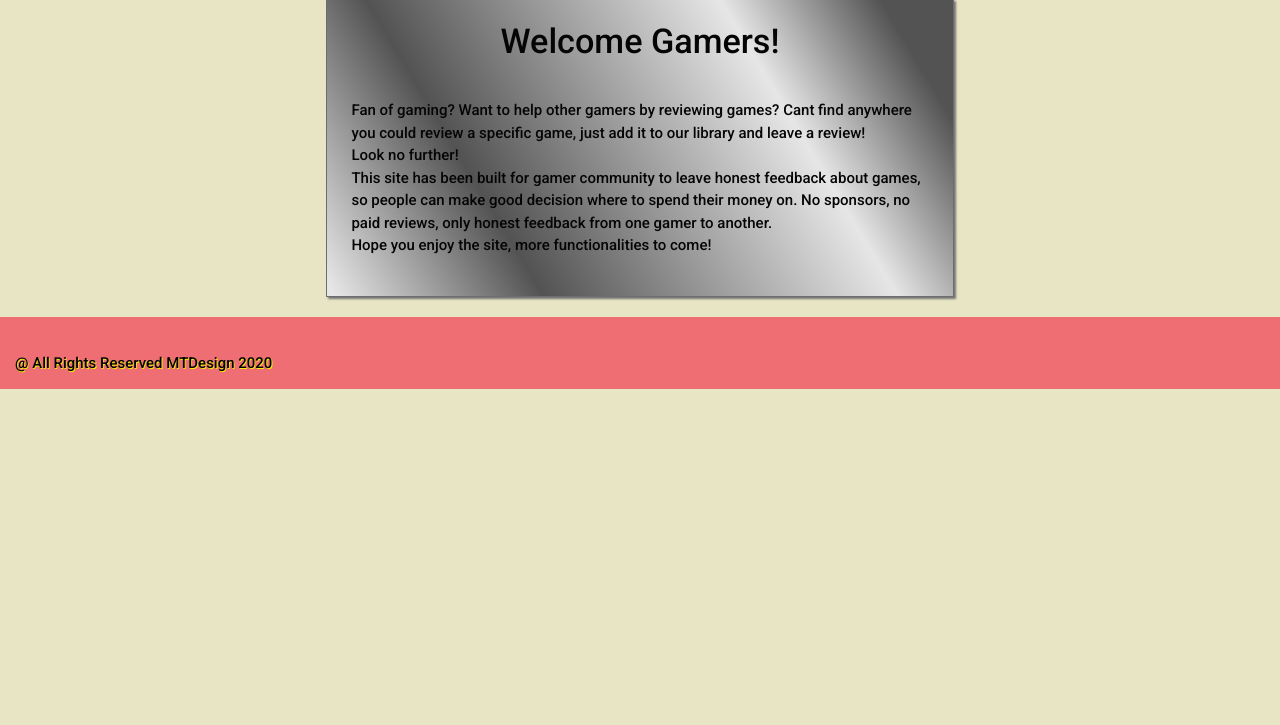
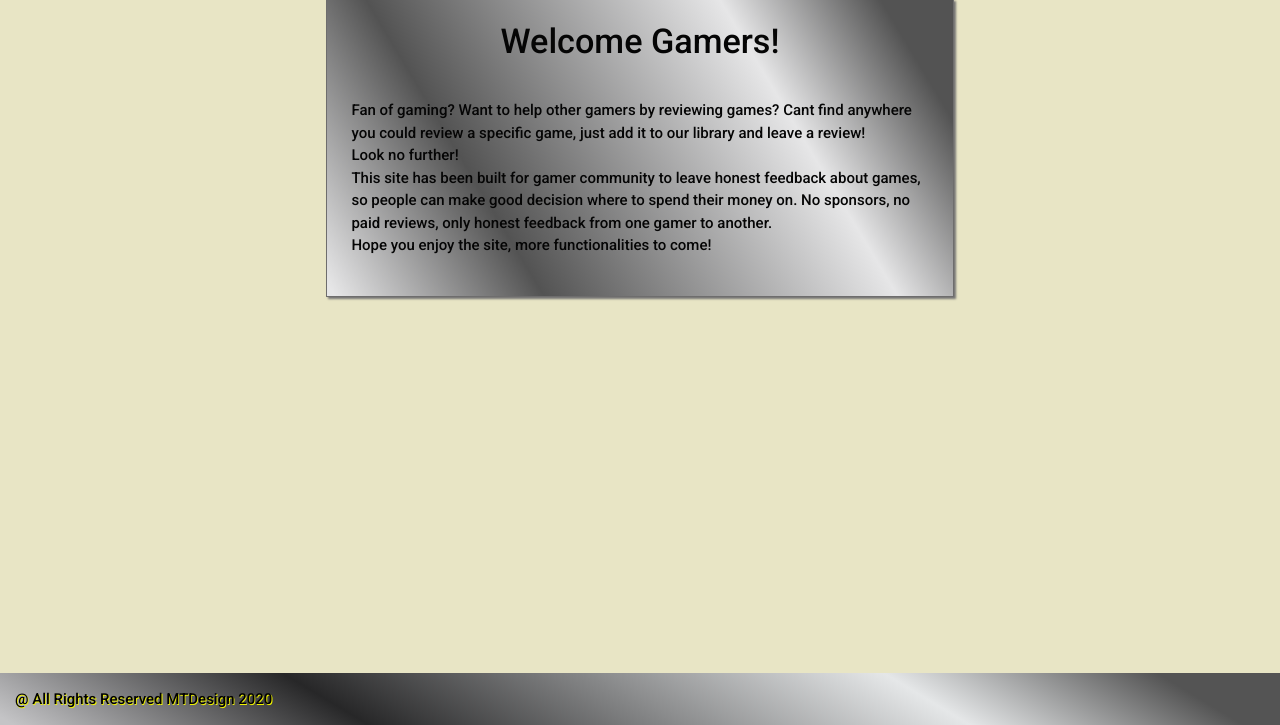
Before and after one commit to teppm/MS3-Project, a Flask app: page / in a window 1280 px wide. Shown: the part 75-800 px from the top of the page. Run offline with Flask 2, Linux system fonts and the light colour scheme; data that the repository does not hold is empty; some libraries are stand-ins or nearby versions.

Commit message:
typo fixed before /footer styling/

```diff
--- a/static/css/style.css
+++ b/static/css/style.css
@@ -25,7 +25,7 @@ nav ul a {
     text-shadow: rgb(239, 243, 0) 0.8px 0.8px;
 }
 
-.card-title
+
 /*footer styling*/
 
 .page-footer {
```
